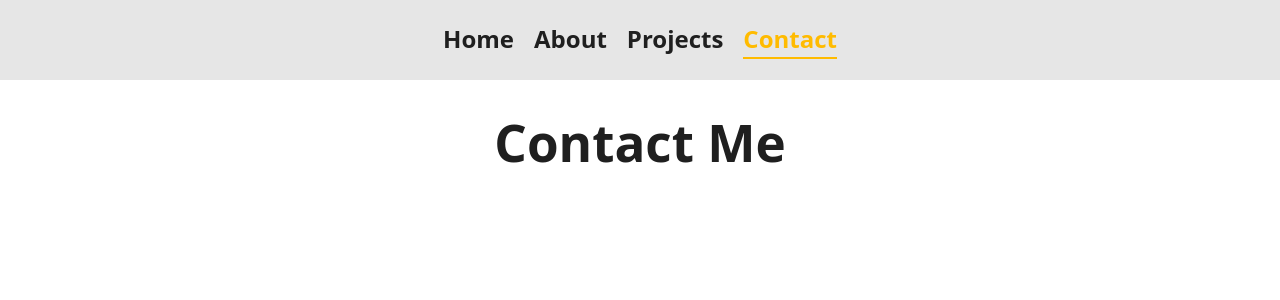
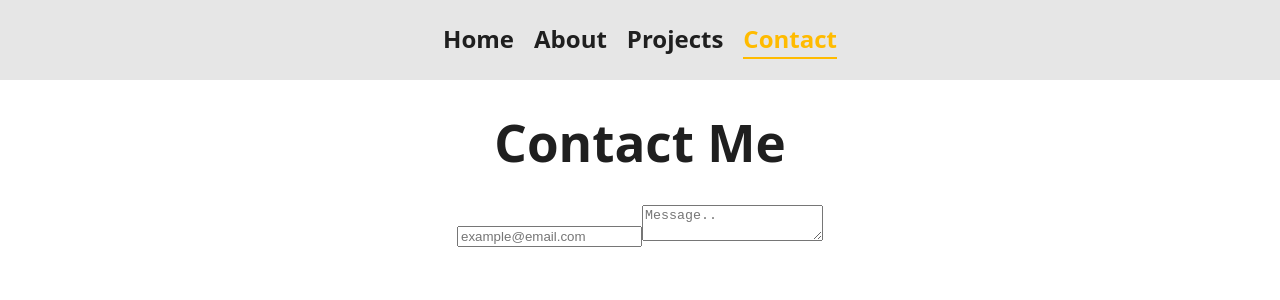
Before and after one commit to Holy0S/Website, a React (Vite) app: page /contact in a window 1280 px wide. Shown: the top 300 px of the page. Built offline with nearby package versions, Linux system fonts and the light colour scheme.

Commit message:
Update ContactPage.jsx

```diff
--- a/src/pages/ContactPage.jsx
+++ b/src/pages/ContactPage.jsx
@@ -9,7 +9,10 @@ function ContactPage() {
             <div className="page-container">
                 <div className="page">
                 <h1>Contact Me</h1>
-                <div className="contact-box"></div>
+                <div className="contact-box">
+                    <input type="text" placeholder="example@email.com"/>
+                    <textarea placeholder="Message.."/>
+                </div>
                 </div>
                 <Background/>
             </div>
```
